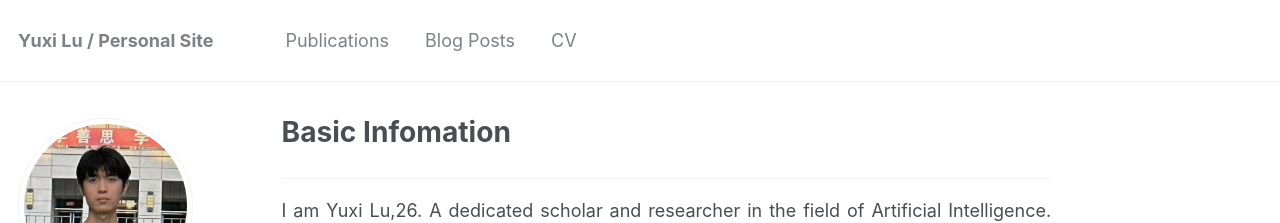
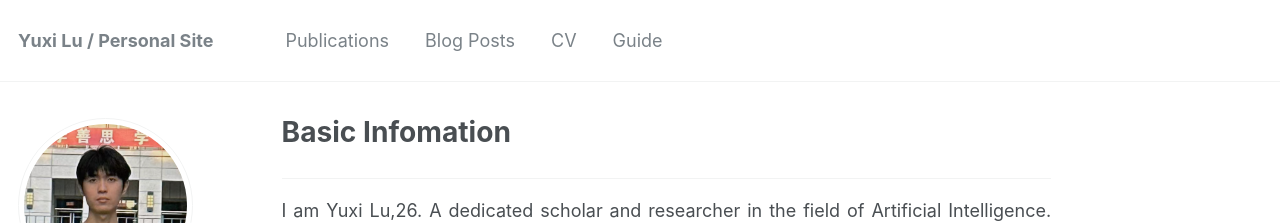
Before and after one commit to divided7/divided7.github.io, a Jekyll site: the page built from _pages/about.md, in a window 1280 px wide. Shown: the top 223 px of the page. Built offline with Jekyll 4.4.1, drawn with Linux system fonts in a browser that asks for light colours.

Commit message:
Update navigation.yml

```diff
--- a/_data/navigation.yml
+++ b/_data/navigation.yml
@@ -8,6 +8,9 @@ main:
 
   - title: "CV"
     url: /cv/
+
+  - title: "Guide"
+    url: /mark1/
 
 #  - title: "Talks"
 #    url: /talks/
```
